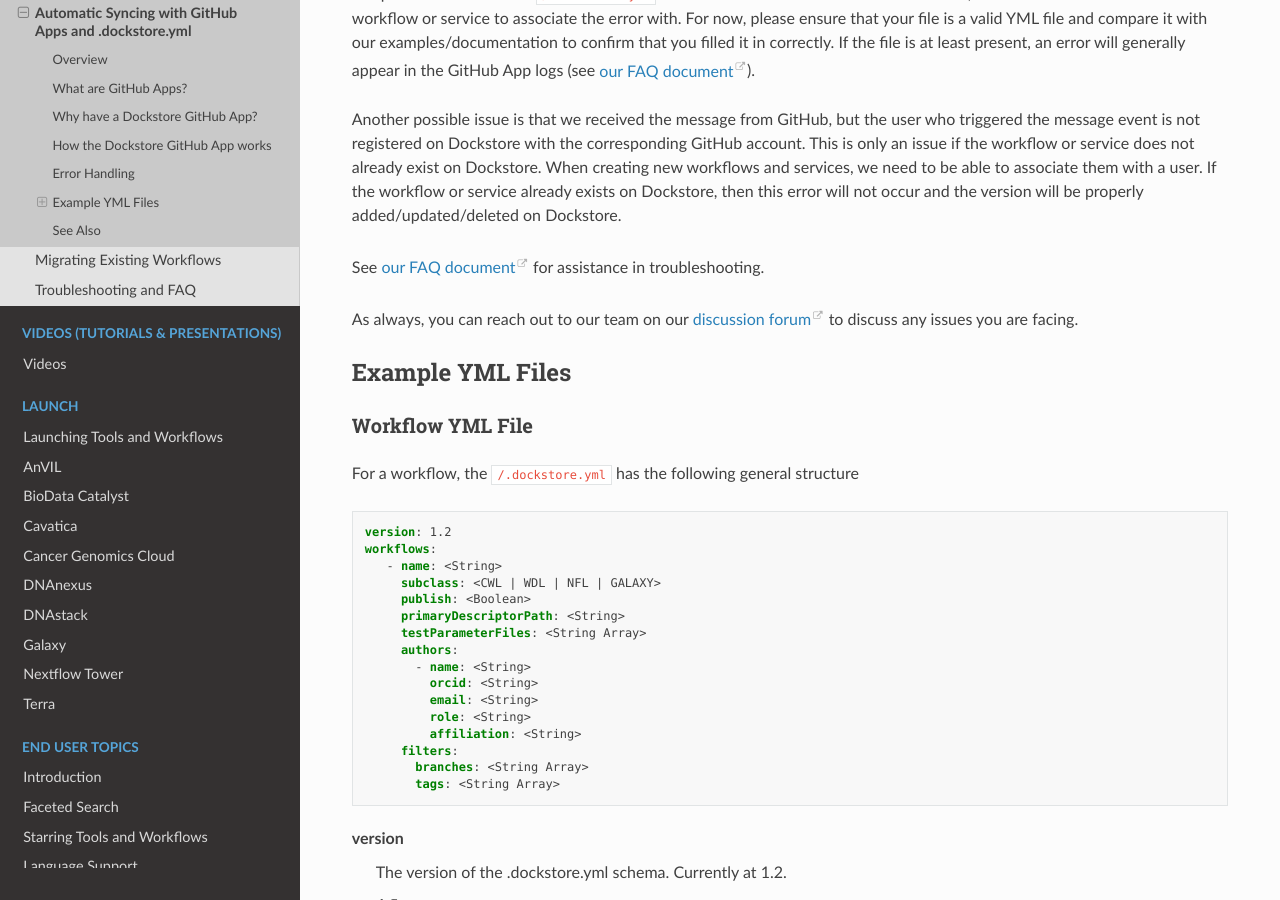
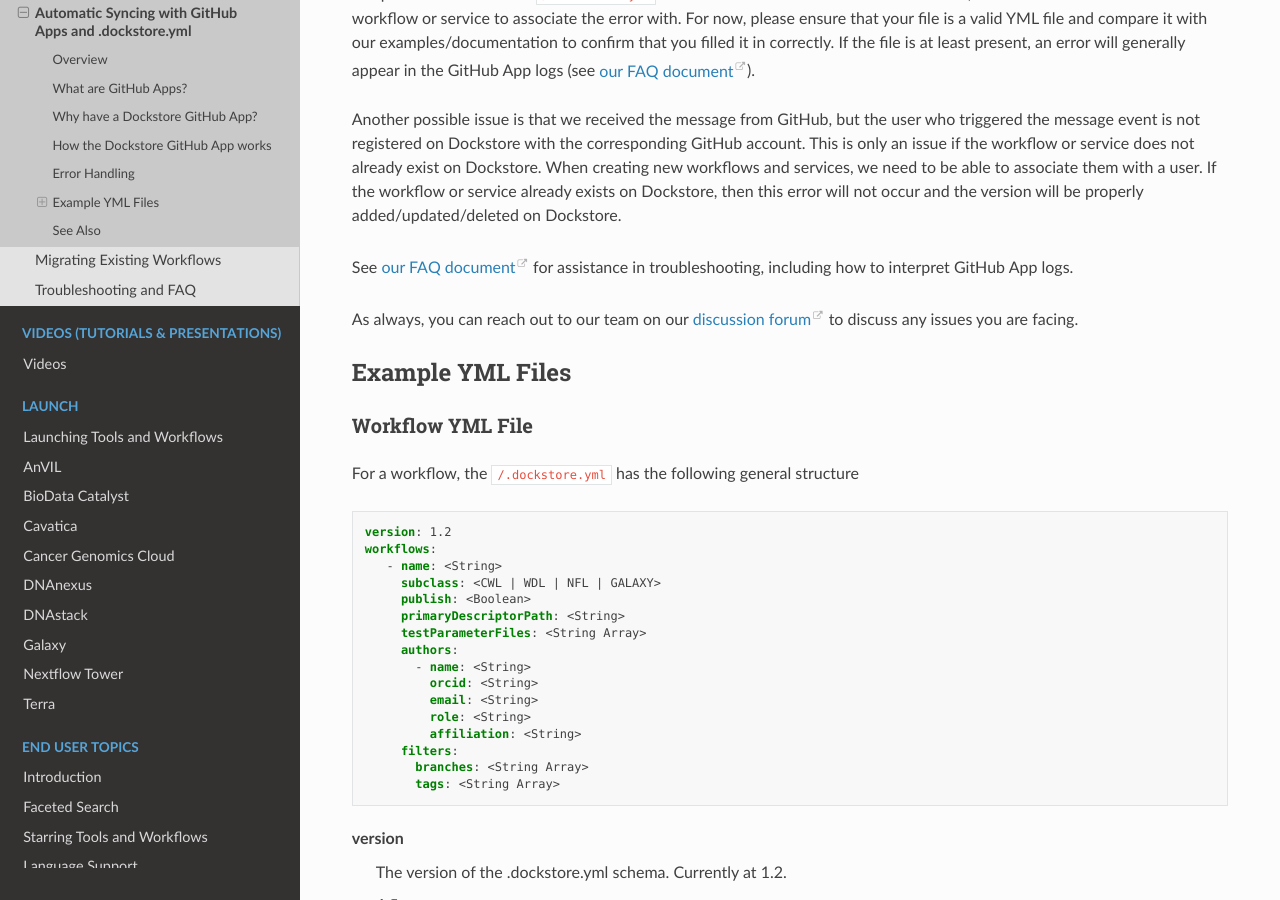
Before and after one commit to dockstore/dockstore-documentation, a Sphinx documentation site: the page built from docs/getting-started/github-apps/github-apps.rst, in a window 1280 px wide and 900 px high, scrolled down 1428 px. Built offline with Sphinx 7.4.7 and the Read the Docs theme 2.0.0, drawn with Linux system fonts in a browser that asks for light colours.

Commit message:
Make another note of interpreting GitHub App logs

```diff
--- a/docs/getting-started/github-apps/github-apps.rst
+++ b/docs/getting-started/github-apps/github-apps.rst
@@ -77,7 +77,7 @@ the corresponding GitHub account. This is only an issue if the workflow or servi
 services, we need to be able to associate them with a user. If the workflow or service already exists on Dockstore, then this error will not occur and the
 version will be properly added/updated/deleted on Dockstore.
 
-See `our FAQ document <https://docs.dockstore.org/en/develop/getting-started/github-apps/github-apps-troubleshooting-tips.html>`_ for assistance in troubleshooting.
+See `our FAQ document <https://docs.dockstore.org/en/develop/getting-started/github-apps/github-apps-troubleshooting-tips.html>`_ for assistance in troubleshooting, including how to interpret GitHub App logs.
 
 As always, you can reach out to our team on our `discussion forum <https://discuss.dockstore.org/>`_ to discuss any issues you are facing.
 
```
